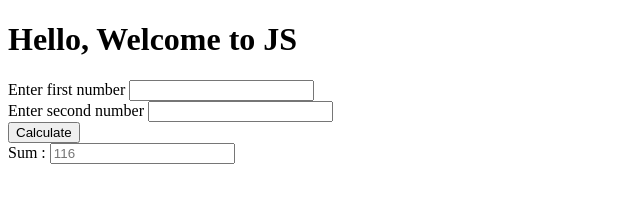
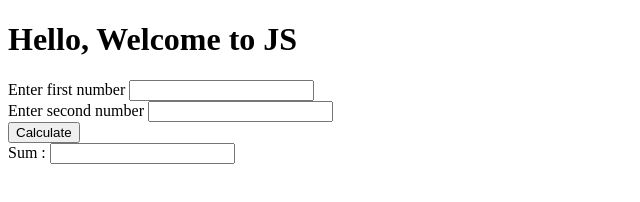
Before and after one commit to acciojob/Calculate-Sum-rakshith299, a website: page main.html in a window 1280 px wide. Shown: the full height of the page, 0-640 px from the left. Drawn offline with Linux system fonts and the light colour scheme.

Commit message:
created a submission

```diff
--- a/main.html
+++ b/main.html
@@ -17,7 +17,7 @@
 	<button type="button" name = "Calculate" onclick = "getSum()" id = "sum_btn">Calculate</button>
 
 	<br>
-	Sum : <input type = "text" id = "Sum" placeholder = "116">
+	Sum : <input type = "text" id = "Sum">
     <script type="text/javascript" src="./script.js">
 </script>
 
```
